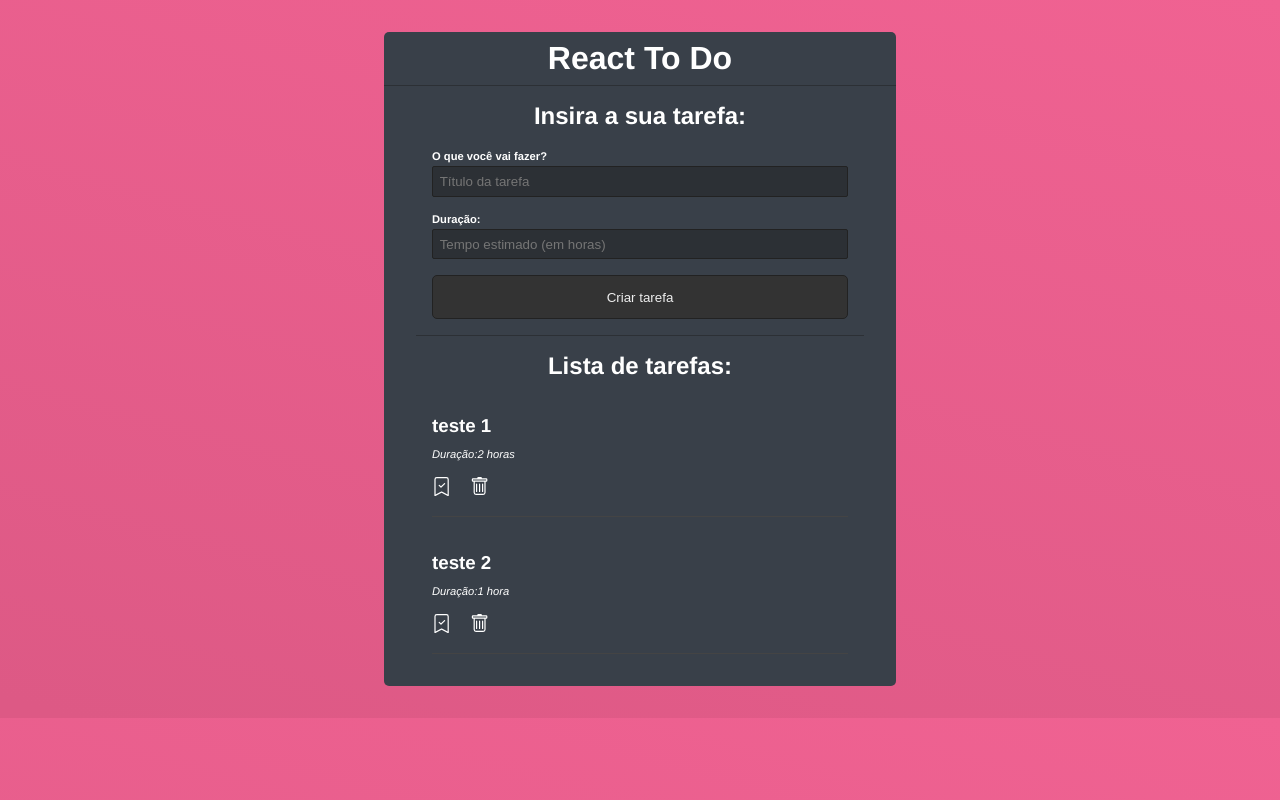
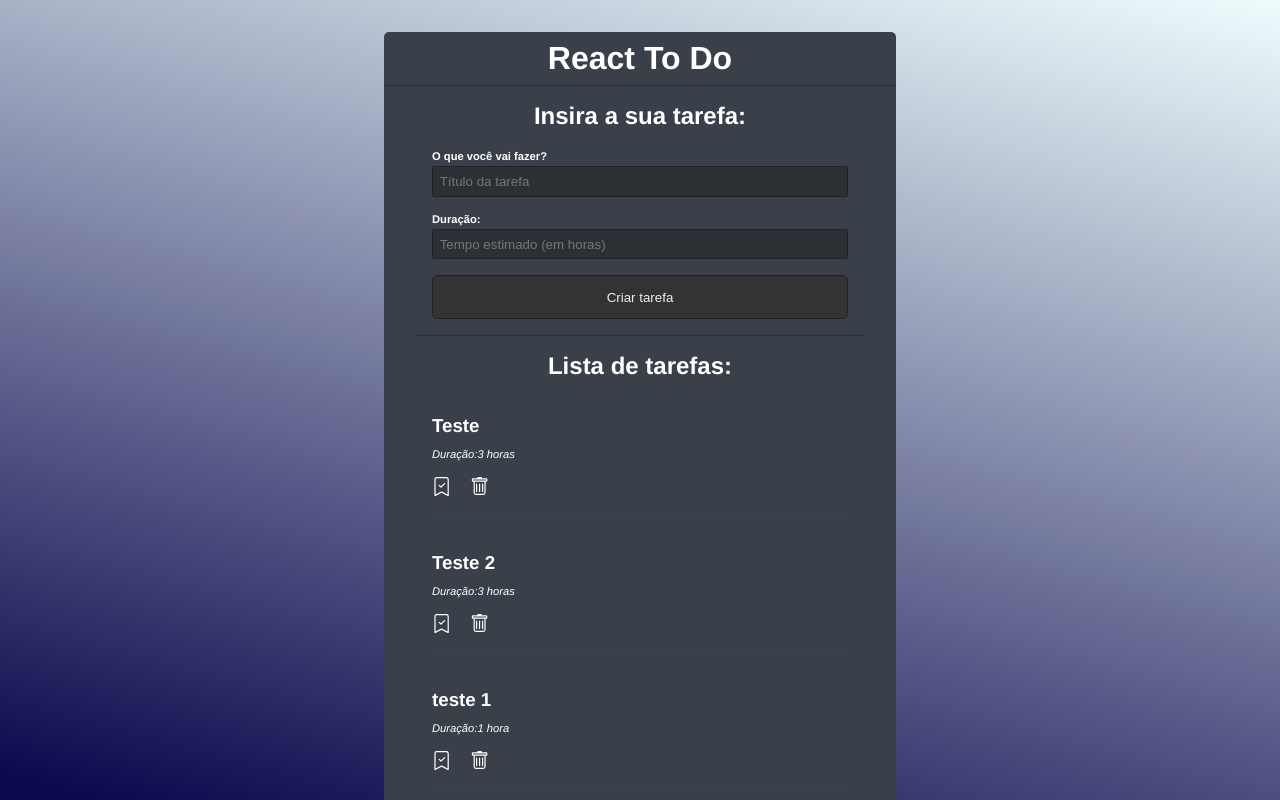
Before and after one commit to ErickSouza94/projeto-todolist, a React (Vite) app: page / in a window 1280 px wide. Shown: the top 800 px of the page. Built offline with nearby package versions, Linux system fonts and the light colour scheme; data requests are answered from the project's data file.

Commit message:
Atualiza dados da lista de tarefas e ajusta o estilo do fundo

```diff
--- a/data/db.json
+++ b/data/db.json
@@ -1,15 +1,27 @@
 {
   "todos": [
     {
-      "id": 577684,
-      "title": "teste 1",
-      "time": "2",
+      "id": 975107,
+      "title": "Teste",
+      "time": "3",
       "done": false
     },
     {
-      "id": 484896,
+      "id": 97285,
+      "title": "Teste 2",
+      "time": "3",
+      "done": false
+    },
+    {
+      "id": 28934,
+      "title": "teste 1",
+      "time": "1",
+      "done": false
+    },
+    {
+      "id": 262246,
       "title": "teste 2",
-      "time": "1",
+      "time": "6",
       "done": false
     }
   ]
--- a/src/index.css
+++ b/src/index.css
@@ -1,9 +1,10 @@
 html {
   background: linear-gradient(
     195deg,
-    rgba(240, 98 ,146 ,1) 0%,
-    rgba(221, 89, 133, 1) 98%
+    rgb(239, 252, 253) 0%,
+    rgb(11, 9, 77) 98%
   );
+  height: 100%;
 }
 
 body {
```
